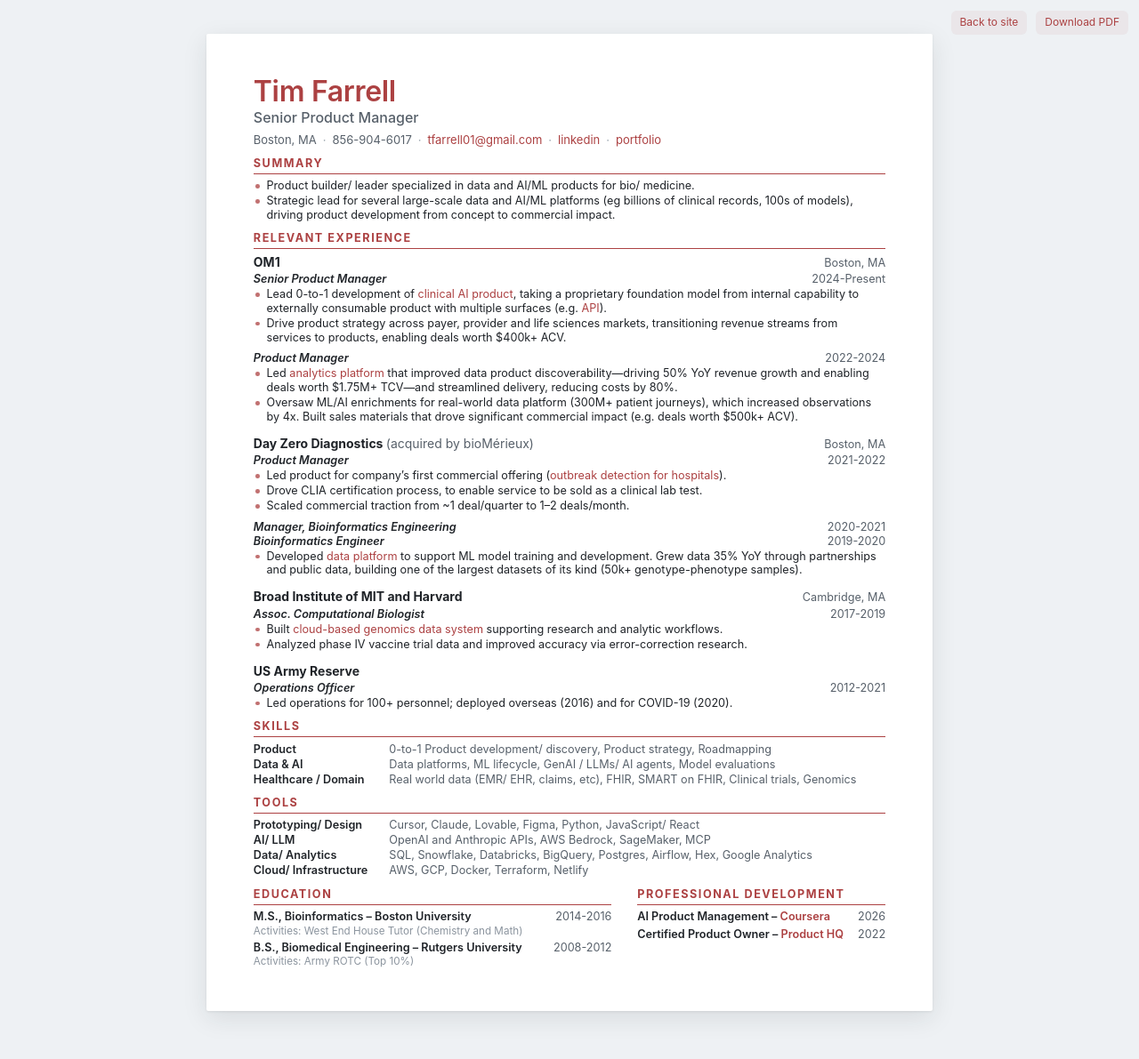
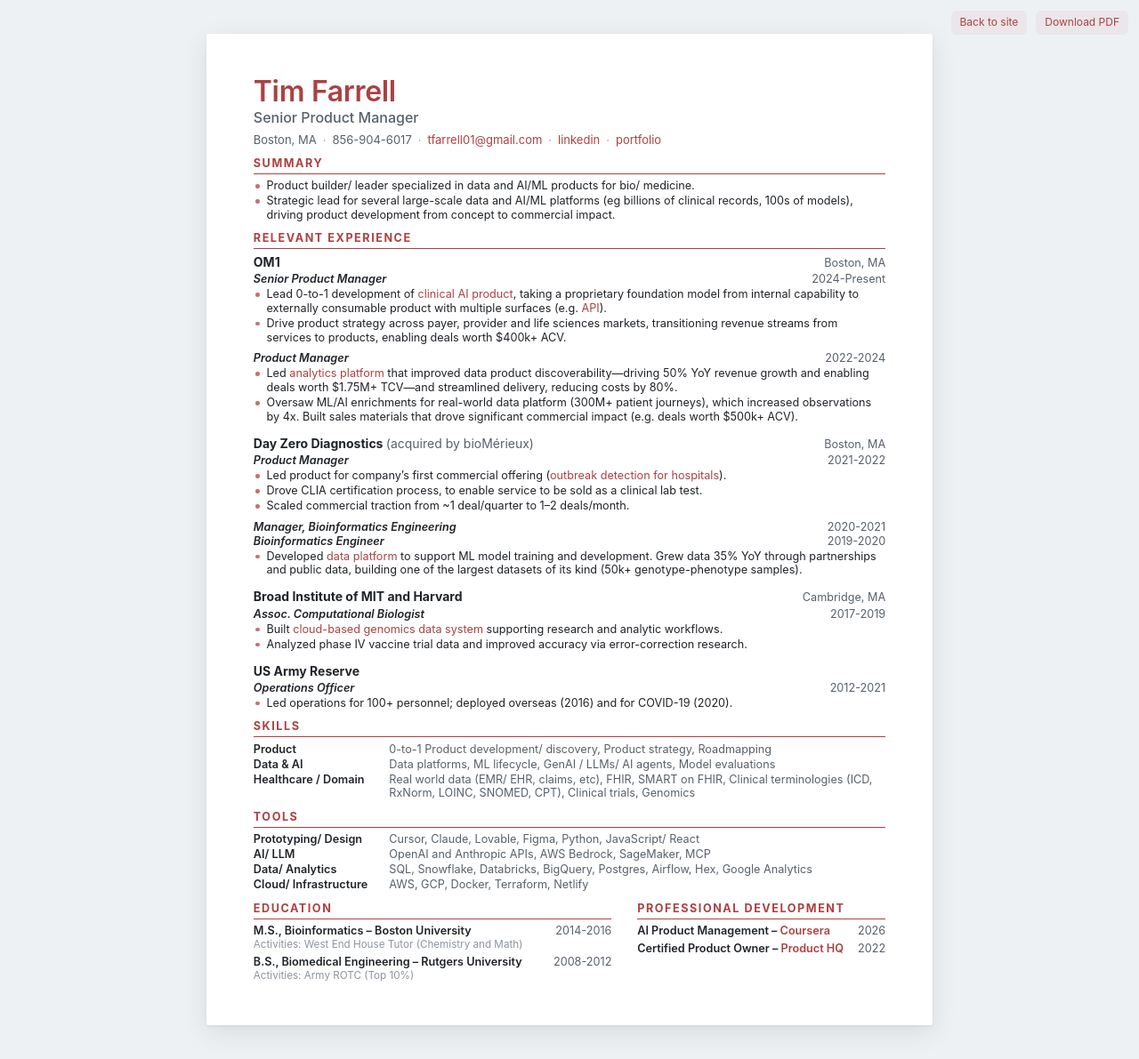
Before and after one commit to tmfarrell/tmfarrell.github.io, a Jekyll site: the page built from resume/index.html, in a window 1280 px wide. Shown: the whole page at 89% size. Built offline with Jekyll 4.4.1, drawn with Linux system fonts in a browser that asks for light colours.

Commit message:
Resume: add clinical terminologies to Healthcare / Domain (ICD, RxNorm, LOINC, SNOMED, CPT)
Co-authored-by: tmfarrell <tfarrell01@gmail.com>

```diff
--- a/resume/index.html
+++ b/resume/index.html
@@ -245,7 +245,7 @@ permalink: /resume/
     <dl class="grid">
       <dt>Product</dt><dd>0-to-1 Product development/ discovery, Product strategy, Roadmapping</dd>
       <dt>Data &amp; AI</dt><dd>Data platforms, ML lifecycle, GenAI / LLMs/ AI agents, Model evaluations</dd>
-      <dt>Healthcare / Domain</dt><dd>Real world data (EMR/ EHR, claims, etc), FHIR, SMART on FHIR, Clinical trials, Genomics</dd>
+      <dt>Healthcare / Domain</dt><dd>Real world data (EMR/ EHR, claims, etc), FHIR, SMART on FHIR, Clinical terminologies (ICD, RxNorm, LOINC, SNOMED, CPT), Clinical trials, Genomics</dd>
     </dl>
   </section>
 
```
